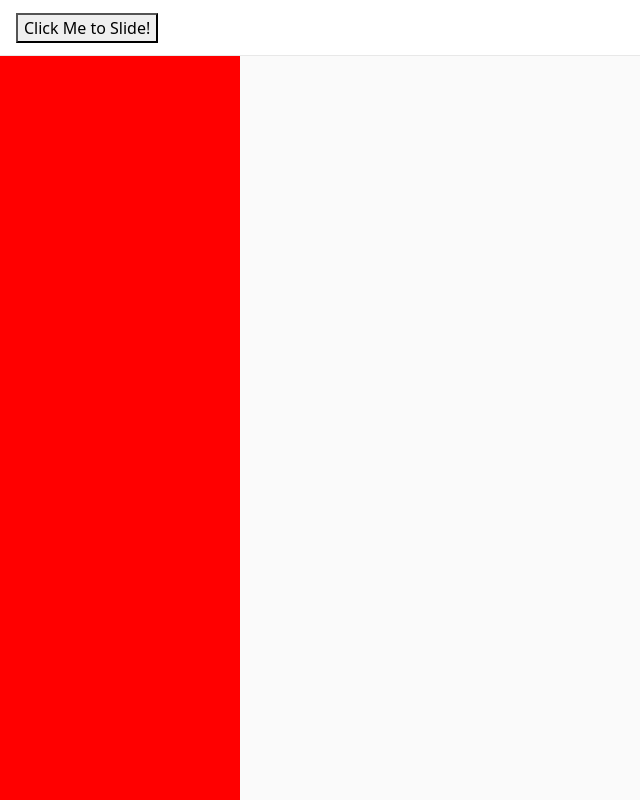
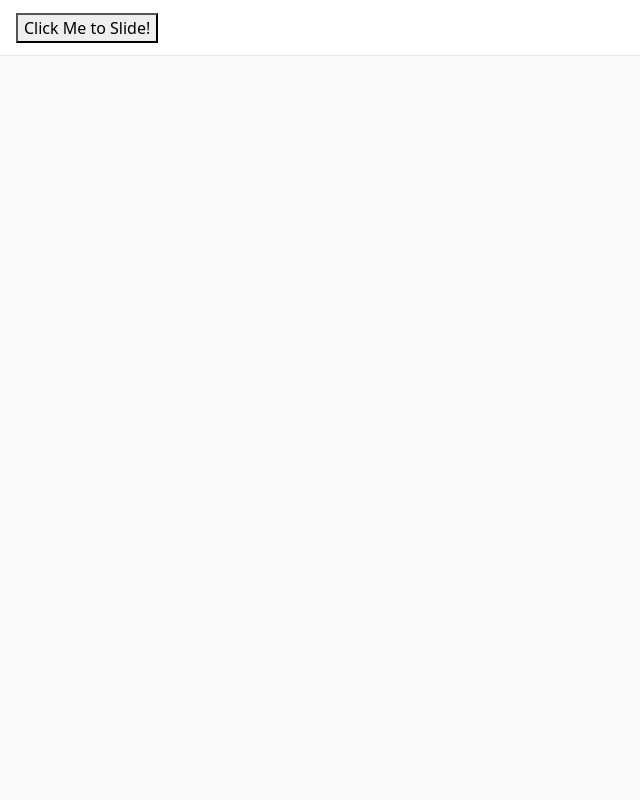
Before and after one commit to asyr01/youtubeClone, a PHP site: page / in a window 1280 px wide. Shown: the whole page, without its empty margins (0-640 px from the left). Run offline with PHP 8.4, Linux system fonts and the light colour scheme.

Commit message:
slidebar layout completed

```diff
--- a/assets/css/style.css
+++ b/assets/css/style.css
@@ -32,7 +32,7 @@ body {
 /* slideNavContainer -slidebar -sidebar- styles- */
 #sideNavContainer {
   width: 240px;
-  background-color: red;
+  background-color: #ccc;
   padding-top: 56px;
   position: fixed;
   top: 0;
@@ -47,6 +47,11 @@ body {
   display: flex;
 }
 
+/* When slideBar is open, give left padding to main container */
+#mainSectionContainer.leftPadding {
+  padding-left: 240px;
+}
+
 #mainContentContainer {
   padding: 10px 30px;
 }
--- a/index.php
+++ b/index.php
@@ -14,7 +14,7 @@
         <button class="navShowHide">Click Me to Slide!</button>
       </div>
 
-      <div id="sideNavContainer">
+      <div id="sideNavContainer" style="display:none">
 
       </div>
 
```
